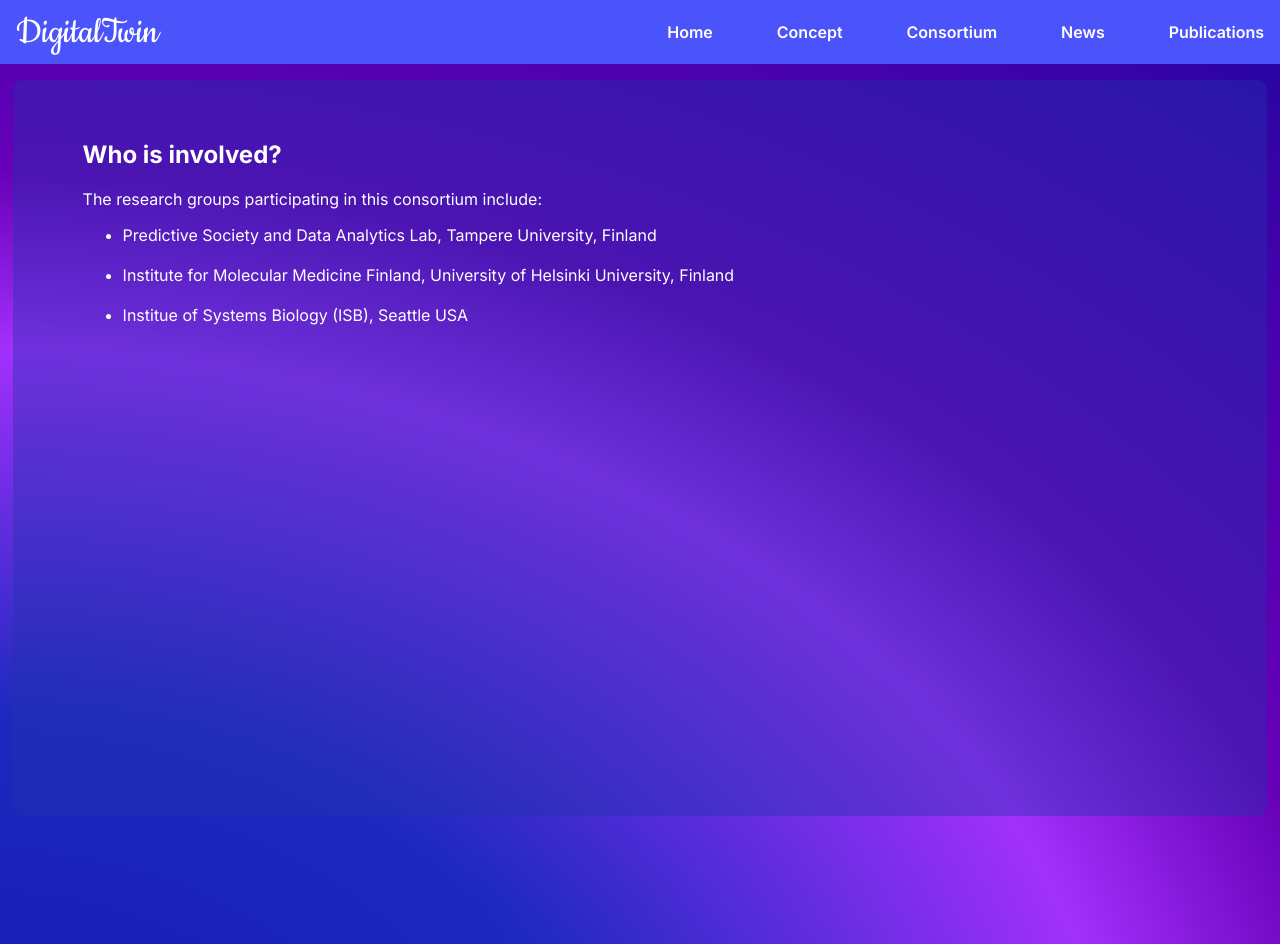
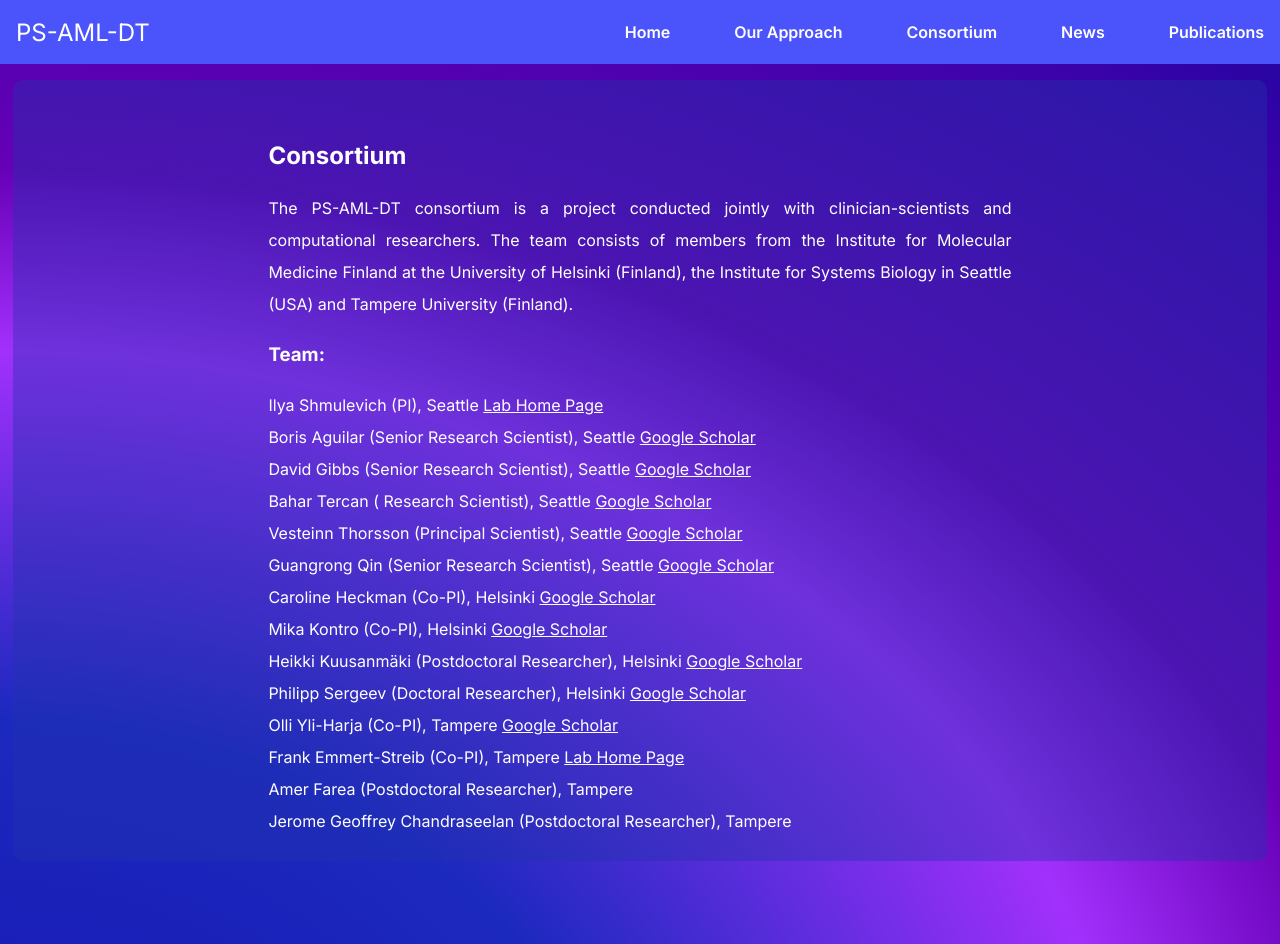
Before and after one commit to cjgeoffrey/digital-twin_pr-page, a React (Vite) app: page /#/consortium in a window 1280 px wide. Built offline with nearby package versions, Linux system fonts and the light colour scheme.

Commit message:
First corrections -210723

```diff
--- a/src/App.css
+++ b/src/App.css
@@ -26,6 +26,12 @@ h1 {
   color: "#fff";
   font-size: 3.2em;
   line-height: 1.1;
+  font-weight: 500;
+}
+
+a {
+  color: #fff;
+  text-decoration: underline;
 }
 
 button {
--- /dev/null
+++ b/src/components/ConsortiumLinks.jsx
@@ -0,0 +1,16 @@
+import React from "react";
+
+const ConsortiumLinks = ({ name, link, linkDetail }) => {
+  return (
+    <>
+      <li>
+        {name}{" "}
+        <a href={link} target="_blank">
+          {linkDetail}
+        </a>
+      </li>
+    </>
+  );
+};
+
+export default ConsortiumLinks;
--- a/src/components/NavBar.css
+++ b/src/components/NavBar.css
@@ -41,8 +41,8 @@
 } */
 
 .logo {
-  font-family: "Cookie", cursive;
-  font-size: 2.5rem;
+  /* font-family: "Cookie", cursive; */
+  font-size: 1.5rem;
   text-decoration: none;
   color: #fff;
 }
--- a/src/components/NavBar.jsx
+++ b/src/components/NavBar.jsx
@@ -8,12 +8,12 @@ const NavBar = () => {
     <div>
       <header className="header">
         <Link to={"/"} className="logo">
-          DigitalTwin
+          PS-AML-DT
         </Link>
 
         <div className="linkContainer">
           <Link to="/">Home</Link>
-          <Link to="/concept">Concept</Link>
+          <Link to="/concept">Our Approach</Link>
           <Link to="/consortium">Consortium</Link>
           <Link to="/news">News</Link>
           <Link to="/publications">Publications</Link>
--- a/src/routes/Concept.jsx
+++ b/src/routes/Concept.jsx
@@ -6,21 +6,27 @@ const Concept = () => {
     <ContentContainer id="concept">
       <div
         style={{
-          width: "90%",
+          maxWidth: "60%",
           margin: "0 auto",
           paddingTop: "2rem",
           color: "#fff",
         }}>
-        <h2>What Is Digital Twin for AML?</h2>
+        <h2>Our Approach</h2>
         <p>
-          Digital Twin for AML is a tool, which is a mechanistic model that is
-          able to make predictions for AML disease progression and therapeutic
-          options in a patient specific manner.
-        </p>
-        <p>
-          The tool will act as a dashboard rendering up to date information
-          about the disease condition and progonosis to physicians treating
-          patients with AML.
+          Acute myeloid leukemia (AML) represents an aggressive form of cancer
+          with a poor 5-year overall survival rate, primarily due to relapse and
+          primary resistance toward current standard therapeutic regimens. To
+          address this challenge, the project will build an interactive
+          dashboard for clinicians and patients to use in the course of
+          treatment, where patient data instantiates a digital twin (DT) that
+          enables prediction on the outcome of possible therapies. The digital
+          twin employs machine learning methods based on prior knowledge encoded
+          as graphs, patient data, and a set of dynamical models. Both knowledge
+          graphs and dynamical models will be updated based on patient outcomes
+          and molecular data generated as part of an ongoing multicenter
+          clinical trial (VenEx; NCT04267081) in Finland, which in turn will be
+          incorporated into the AML digital twin system, making it a continuous
+          learning system based on the most recent clinical.
         </p>
       </div>
     </ContentContainer>
--- a/src/routes/Consortium.jsx
+++ b/src/routes/Consortium.jsx
@@ -1,33 +1,115 @@
 import React from "react";
 import ContentContainer from "../shared/cards/ContentContainer";
+import ConsortiumLinks from "../components/ConsortiumLinks";
 
 const Consortium = () => {
+  const peopleInConsortium = [
+    {
+      name: "Ilya Shmulevich (PI), Seattle",
+      link: "https://shmulevich.isbscience.org/",
+      linkDetail: "Lab Home Page",
+    },
+    {
+      name: "Boris Aguilar (Senior Research Scientist), Seattle",
+      link: "https://scholar.google.com/citations?user=z4vA4YAAAAAJ&hl=en&oi=ao",
+      linkDetail: "Google Scholar",
+    },
+    {
+      name: "David Gibbs (Senior Research Scientist), Seattle",
+      link: "https://scholar.google.com/citations?user=lMvBJ3IAAAAJ&hl=en&oi=ao",
+      linkDetail: "Google Scholar",
+    },
+    {
+      name: "Bahar Tercan ( Research Scientist), Seattle",
+      link: "https://scholar.google.com/citations?hl=en&user=BO5I1T0AAAAJ",
+      linkDetail: "Google Scholar",
+    },
+    {
+      name: "Vesteinn Thorsson (Principal Scientist), Seattle",
+      link: "https://scholar.google.com/citations?hl=en&user=2H_kMKsAAAAJ",
+      linkDetail: "Google Scholar",
+    },
+    {
+      name: "Guangrong Qin (Senior Research Scientist), Seattle",
+      link: "https://scholar.google.com/citations?hl=en&user=nravnEcAAAAJ",
+      linkDetail: "Google Scholar",
+    },
+    {
+      name: "Caroline Heckman (Co-PI), Helsinki",
+      link: "https://scholar.google.com/citations?hl=en&user=JO2HFYEAAAAJ",
+      linkDetail: "Google Scholar",
+    },
+    {
+      name: "Mika Kontro (Co-PI), Helsinki",
+      link: "https://scholar.google.com/citations?user=HMwJ3rYAAAAJ&hl=en&oi=ao",
+      linkDetail: "Google Scholar",
+    },
+    {
+      name: "Heikki Kuusanmäki (Postdoctoral Researcher), Helsinki",
+      link: "https://scholar.google.com/citations?hl=en&user=iZxajZgAAAAJ",
+      linkDetail: "Google Scholar",
+    },
+    {
+      name: "Philipp Sergeev (Doctoral Researcher), Helsinki",
+      link: "https://scholar.google.com/citations?hl=en&user=iZxajZgAAAAJ",
+      linkDetail: "Google Scholar",
+    },
+    {
+      name: "Olli Yli-Harja (Co-PI), Tampere",
+      link: "https://scholar.google.com/citations?user=HPcSSpUAAAAJ&hl=en&oi=ao",
+      linkDetail: "Google Scholar",
+    },
+    {
+      name: "Frank Emmert-Streib (Co-PI), Tampere",
+      link: "http://www.bio-complexity.com/index.html",
+      linkDetail: "Lab Home Page",
+    },
+    {
+      name: "Amer Farea (Postdoctoral Researcher), Tampere",
+      link: "",
+      linkDetail: "",
+    },
+    {
+      name: "Jerome Geoffrey Chandraseelan (Postdoctoral Researcher), Tampere",
+      link: "",
+      linkDetail: "",
+    },
+  ];
+
+  const membersOfConsortium = peopleInConsortium.map((person) => {
+    return (
+      <div key={person.name}>
+        <ConsortiumLinks
+          name={person.name}
+          link={person.link}
+          linkDetail={person.linkDetail}
+        />
+      </div>
+    );
+  });
   return (
     <ContentContainer id="consortium">
       <div
         style={{
-          width: "90%",
+          maxWidth: "60%",
           margin: "0 auto",
           paddingTop: "2rem",
           color: "#fff",
         }}>
-        <h2>Who is involved?</h2>
-        <p>
-          The research groups participating in this consortium include:
-          <ul>
-            <li>
-              Predictive Society and Data Analytics Lab, Tampere University,
-              Finland
-            </li>
-            <br></br>
-            <li>
-              Institute for Molecular Medicine Finland, University of Helsinki
-              University, Finland
-            </li>
-            <br></br>
-            <li>Institue of Systems Biology (ISB), Seattle USA</li>
+        <h2>Consortium</h2>
+        <p style={{ lineHeight: "2rem" }}>
+          The PS-AML-DT consortium is a project conducted jointly with
+          clinician-scientists and computational researchers. The team consists
+          of members from the Institute for Molecular Medicine Finland at the
+          University of Helsinki (Finland), the Institute for Systems Biology in
+          Seattle (USA) and Tampere University (Finland).
+        </p>
+        <div>
+          <ul style={{ padding: 0, listStyleType: "none" }}>
+            <h3>Team:</h3>
+            {membersOfConsortium}
           </ul>
-        </p>
+        </div>
       </div>
     </ContentContainer>
   );
--- a/src/routes/ContactPage.jsx
+++ b/src/routes/ContactPage.jsx
@@ -6,7 +6,7 @@ const ContactPage = () => {
     <ContentContainer id="contact">
       <div
         style={{
-          width: "90%",
+          maxWidth: "60%",
           margin: "0 auto",
           paddingTop: "2rem",
           color: "#fff",
--- a/src/routes/Home.jsx
+++ b/src/routes/Home.jsx
@@ -22,7 +22,7 @@ const Home = () => {
           justifyContent: "center",
           flexDirection: "column",
         }}>
-        <h1>Digital Twin For AML</h1>
+        <h1>A Prototype System for AML Digital Twins (PS-AML-DT)</h1>
         <button
           style={{ color: "#fff", width: "10%" }}
           onClick={contactButtonHandler}>
--- a/src/routes/News.jsx
+++ b/src/routes/News.jsx
@@ -6,14 +6,15 @@ const News = () => {
     <ContentContainer id="news">
       <div
         style={{
-          width: "90%",
+          maxWidth: "60%",
           margin: "0 auto",
           paddingTop: "2rem",
           color: "#fff",
         }}>
-        <h3>Visit here for up to date news about our project</h3>
+        <h3>News</h3>
+        <p>Start of the project at the 1st January 2023.</p>
         <p>
-          1. A brief article elaborating our research can be found here:{" "}
+          Press release of Tampere University{" "}
           <a
             style={{ color: "#fff", textDecoration: "underline" }}
             href="https://www.tuni.fi/en/news/supporting-personalised-and-preventive-medicine-first-acute-myeloid-leukaemia-digital-twin"
--- a/src/routes/Publications.jsx
+++ b/src/routes/Publications.jsx
@@ -7,7 +7,7 @@ const Publications = () => {
       {" "}
       <div
         style={{
-          width: "90%",
+          maxWidth: "60%",
           margin: "0 auto",
           paddingTop: "2rem",
           color: "#fff",
@@ -16,7 +16,6 @@ const Publications = () => {
         <p>
           1. The concept of Digital Twin:{" "}
           <a
-            style={{ color: "#fff", textDecoration: "underline" }}
             href="https://www.ncbi.nlm.nih.gov/pmc/articles/PMC9653941/"
             target="_blank">
             Link
--- a/src/shared/cards/ContentContainer.jsx
+++ b/src/shared/cards/ContentContainer.jsx
@@ -6,13 +6,14 @@ const ContentContainer = ({ id, children }) => {
       id={id}
       style={{
         width: "98%",
-        height: "90vh",
-        height: "90svh",
+        minHeight: "90vh",
+        minHeight: "90svh",
         backgroundColor: "rgba(34, 51, 170, 0.4)",
         // opacity: "60%",
         margin: " 0.5rem auto",
         padding: "0.5rem 0.5rem",
         borderRadius: "10px",
+        lineHeight: "2rem",
       }}>
       {children}
     </section>
```
